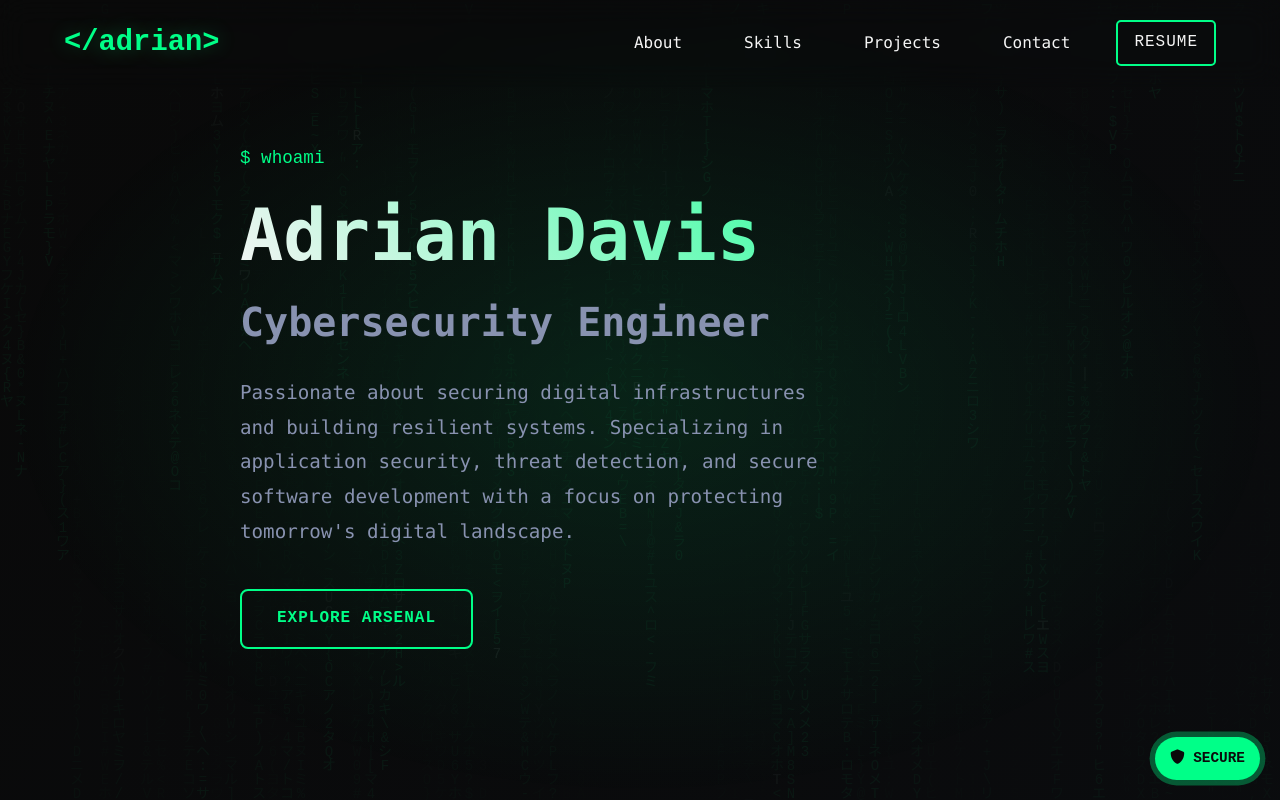
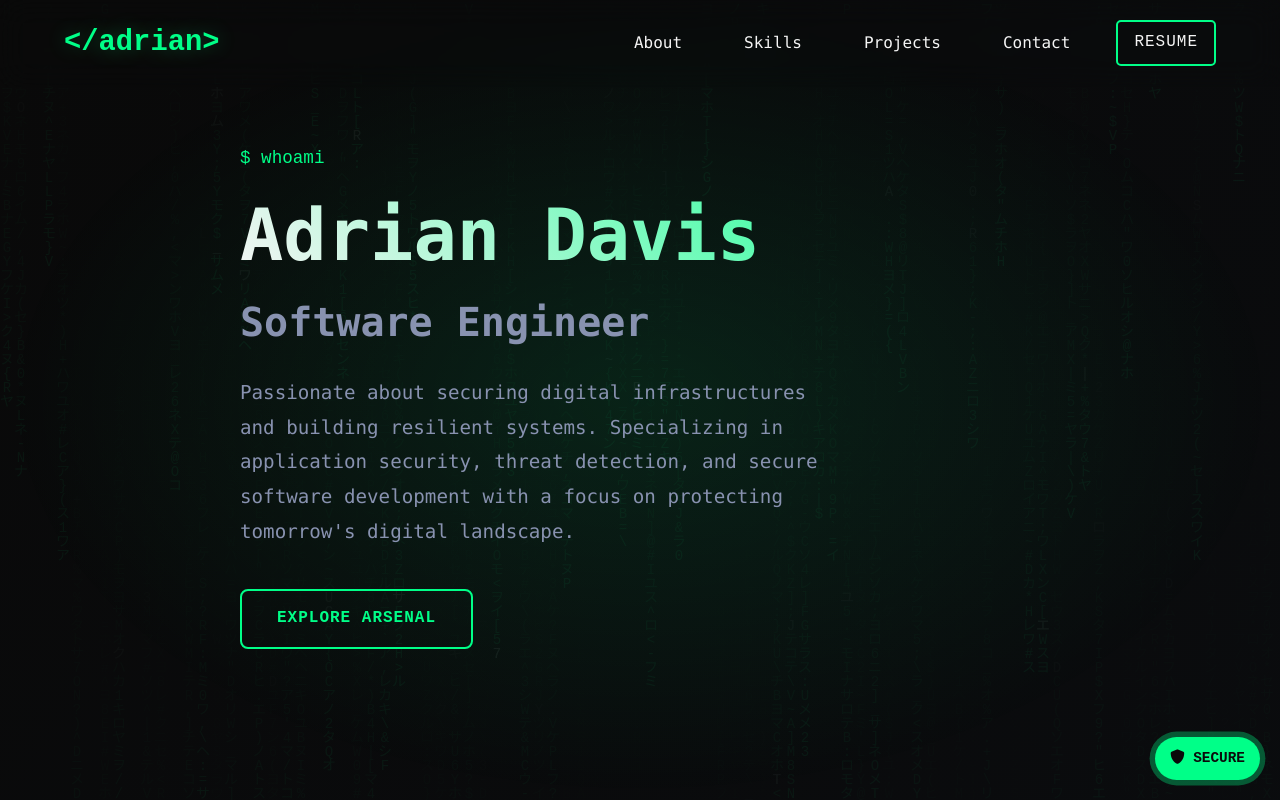
Before and after one commit to DavisAdrian/Portfolio-site, a plain HTML site: page index.html in a window 1280 px wide. Shown: the top 800 px of the page. Drawn offline with Linux system fonts and the light colour scheme.

Commit message:
Updated index.html

```diff
--- a/index.html
+++ b/index.html
@@ -50,7 +50,7 @@
             <div class="container hero-content fade-in">
                 <p class="terminal-prompt">$ whoami</p>
                 <h1>Adrian Davis</h1>
-                <h2>Cybersecurity Engineer</h2>
+                <h2>Software Engineer</h2>
                 <p class="hero-description">
                     Passionate about securing digital infrastructures and building resilient systems. Specializing in
                     application security, threat detection, and secure software development with a focus on protecting
```
